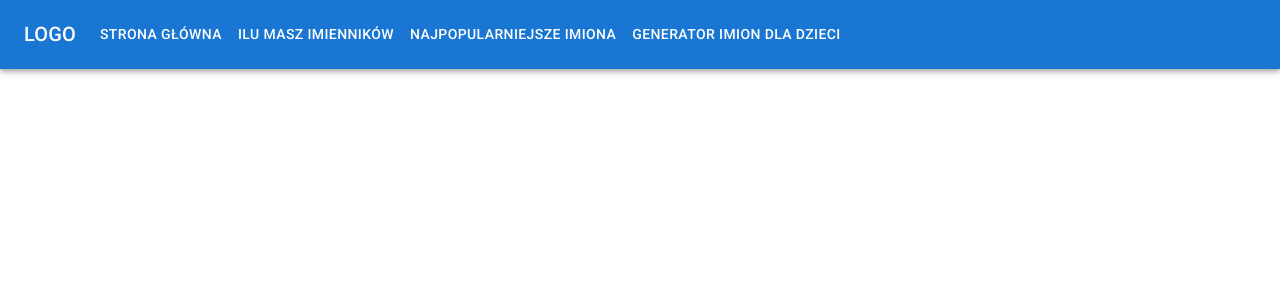
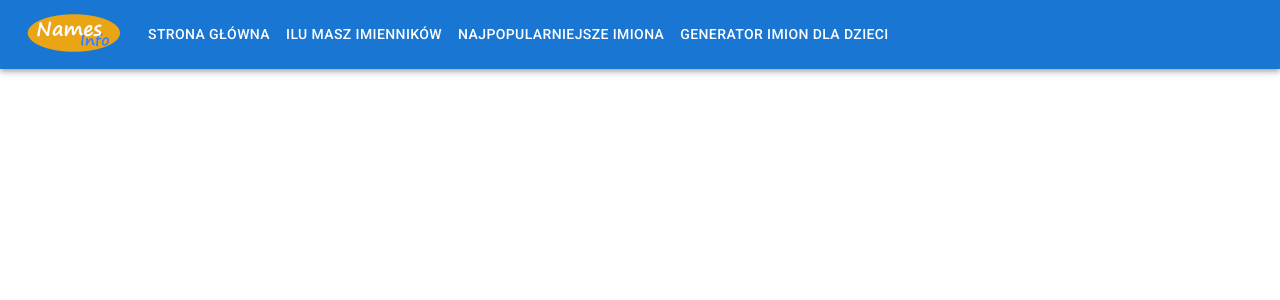
Before and after one commit to andro2ss/names_app, a React (Create React App) app: page / in a window 1280 px wide. Shown: the top 300 px of the page. Built offline with nearby package versions, Linux system fonts and the light colour scheme.

Commit message:
configured navigation layout, added logo

```diff
--- a/src/App.js
+++ b/src/App.js
@@ -1,10 +1,10 @@
 import './App.css';
-import AppBarHeader from "./Components/Header/AppBar";
+import AppBarHeader from "./Components/Header/Navigation/AppBar";
 
 function App() {
     return (
         <>
-            <AppBarHeader/>
+            <AppBarHeader />
         </>
     );
 }
--- /dev/null
+++ b/src/Components/Header/MainLogo/MainLogo.css
@@ -0,0 +1,4 @@
+.mainLogo {
+    max-width: 100px;
+    max-height: 50px;
+}
--- /dev/null
+++ b/src/Components/Header/MainLogo/MainLogo.js
@@ -0,0 +1,11 @@
+import React from 'react';
+import mainLogo from '../../../Img/logo.png'
+import "./MainLogo.css"
+
+function MainLogo() {
+    return (
+        <img className="mainLogo" src={mainLogo} alt="Names Info Logo" />
+    );
+}
+
+export default MainLogo;
--- a/src/Components/Header/AppBar.js
+++ b/src/Components/Header/Navigation/AppBar.js
@@ -9,7 +9,7 @@ import MenuIcon from '@mui/icons-material/Menu';
 import Container from '@mui/material/Container';
 import Button from '@mui/material/Button';
 import MenuItem from '@mui/material/MenuItem';
-import Logo from 'src/Img/logo.png'
+import MainLogo from "../MainLogo/MainLogo";
 
 const pages = ['Strona główna', 'Ilu masz imienników', 'Najpopularniejsze imiona', 'Generator imion dla dzieci'];
 
@@ -34,7 +34,7 @@ const AppBarHeader = () => {
                         component="div"
                         sx={{ mr: 2, display: { xs: 'none', md: 'flex' } }}
                     >
-                        LOGO
+                        <MainLogo />
                     </Typography>
 
                     <Box sx={{ flexGrow: 1, display: { xs: 'flex', md: 'none' } }}>
@@ -81,7 +81,7 @@ const AppBarHeader = () => {
                         component="div"
                         sx={{ flexGrow: 1, display: { xs: 'flex', md: 'none' } }}
                     >
-                        <img src={Logo} alt="Logo Names Info"/>
+                        <MainLogo/>
                     </Typography>
                     <Box sx={{ flexGrow: 1, display: { xs: 'none', md: 'flex' } }}>
                         {pages.map((page) => (
```
Also changed, not shown: src/Img/logo.png.
